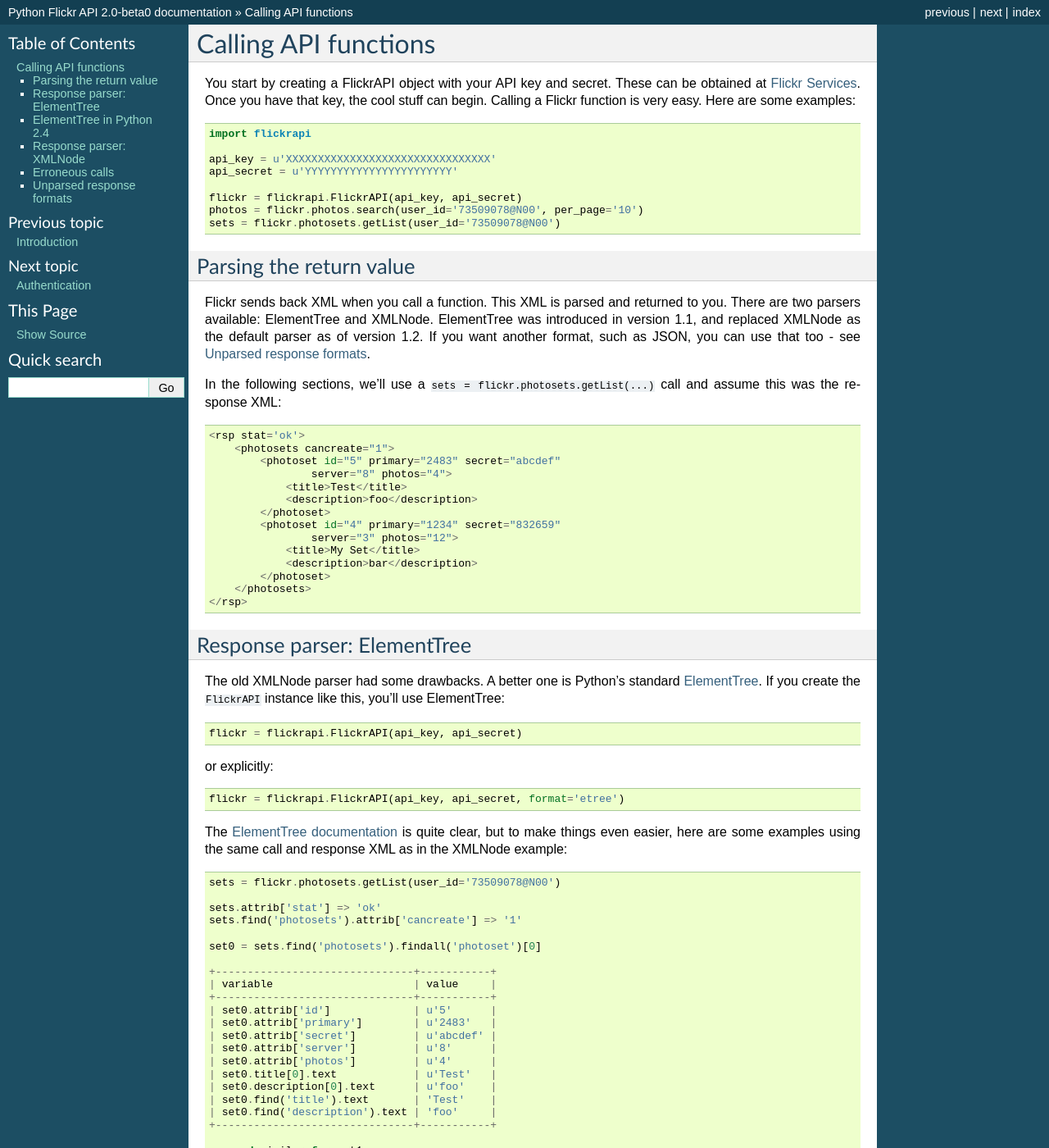
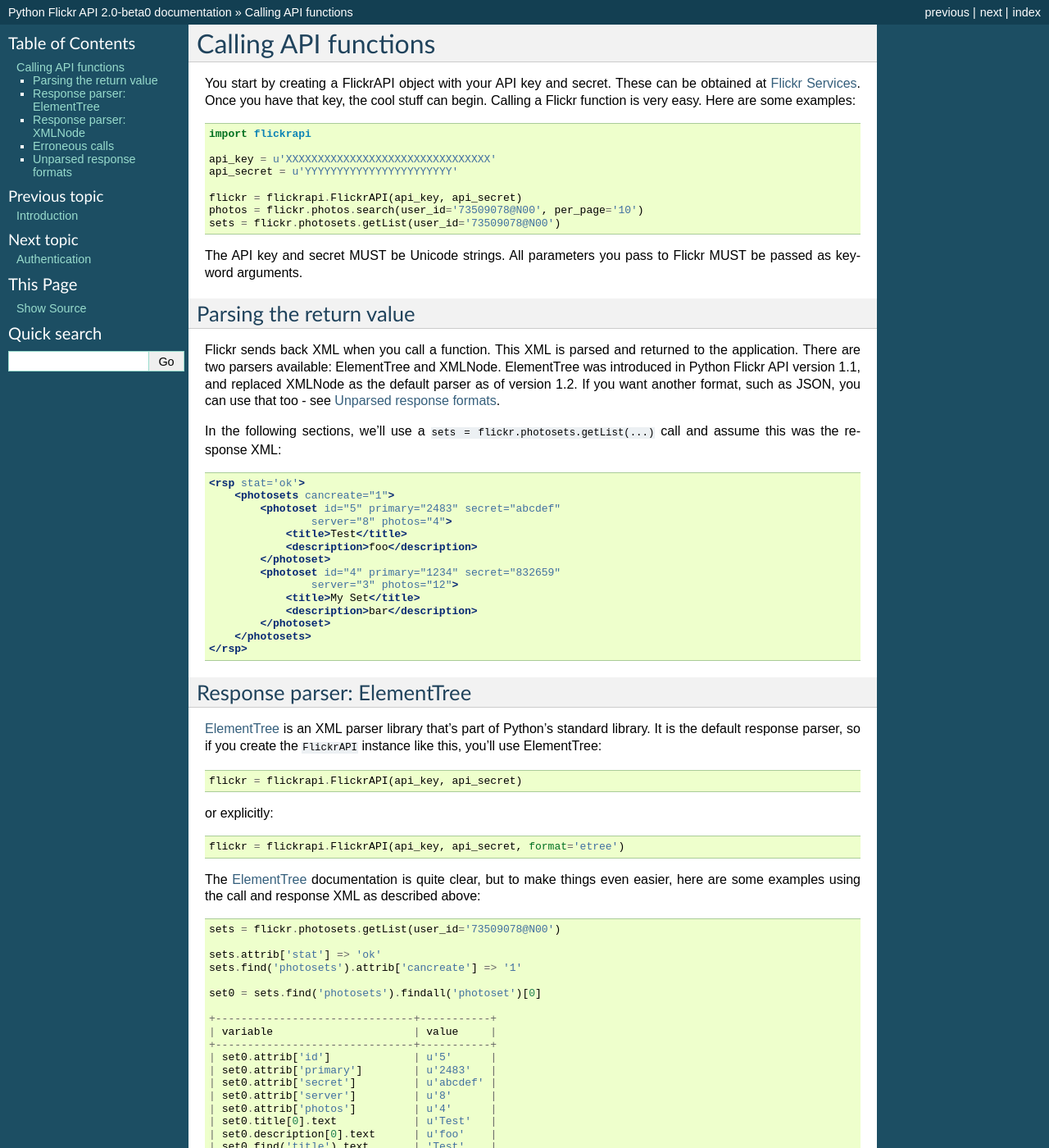
Before and after one commit to rsgalloway/flickrapi, a Sphinx documentation site: the page built from doc/2-calling.rst, in a window 1280 px wide and 1400 px high. Shown: the whole window at 82% size. Built offline with Sphinx 7.4.7, drawn with Linux system fonts in a browser that asks for light colours; some of the changed text lies outside the part shown.

Commit message:
Revisited chapter 2 of doc

```diff
--- a/doc/2-calling.rst
+++ b/doc/2-calling.rst
@@ -18,18 +18,23 @@
 
 .. _`Flickr Services`: http://www.flickr.com/services/api/keys/apply/
 
+The API key and secret MUST be Unicode strings. All parameters you pass
+to Flickr MUST be passed as keyword arguments.
+
 Parsing the return value
 ----------------------------------------------------------------------
 
 Flickr sends back XML when you call a function. This XML is parsed and
-returned to you. There are two parsers available: ElementTree and
-XMLNode. ElementTree was introduced in version 1.1, and replaced
+returned to the application. There are two parsers available: ElementTree and
+XMLNode. ElementTree was introduced in Python Flickr API version 1.1, and replaced
 XMLNode as the default parser as of version 1.2. If you want another format,
 such as JSON, you can use that too - see `Unparsed response formats`_.
 
 In the following sections, we'll use a ``sets =
 flickr.photosets.getList(...)`` call and assume this was the response
-XML::
+XML:
+
+.. code-block:: xml
 
     <rsp stat='ok'>
         <photosets cancreate="1">
@@ -49,9 +54,9 @@
 Response parser: ElementTree
 ----------------------------------------------------------------------
 
-The old XMLNode parser had some drawbacks. A better one is Python's
-standard ElementTree_. If you create the ``FlickrAPI`` instance like
-this, you'll use ElementTree::
+ElementTree_ is an XML parser library that's part of Python's standard
+library. It is the default response parser, so if you create the ``FlickrAPI``
+instance like this, you'll use ElementTree::
 
     flickr = flickrapi.FlickrAPI(api_key, api_secret)
 
@@ -59,9 +64,9 @@
 
     flickr = flickrapi.FlickrAPI(api_key, api_secret, format='etree')
 
-The `ElementTree documentation`_ is quite clear, but to make things
-even easier, here are some examples using the same call and response
-XML as in the XMLNode example::
+The ElementTree_ documentation is quite clear, but to make things
+even easier, here are some examples using the call and response
+XML as described above::
 
     sets = flickr.photosets.getList(user_id='73509078@N00')
 
@@ -86,31 +91,7 @@
 
     ... and similar for set1 ...
 
-ElementTree in Python 2.4
-----------------------------------------------------------------------
-
-Python 2.5 comes shipped with ElementTree. To get it running on Python
-2.4 you'll have to install ElementTree yourself. The easiest way is to
-get setuptools and then just type::
-
-    easy_install elementtree
-    easy_install flickrapi
-
-That'll get you both ElementTree and the latest version of the Python
-Flickr API.
-
-Another method is to get the Python FlickrAPI source and run::
-
-    python setup.py install
-    easy_install elementtree
-
-As a last resort, you can `download ElementTree`_ and install it
-manually.
-
-.. _`download ElementTree`: http://effbot.org/downloads/#elementtree
-
-.. _`ElementTree`:
-.. _`ElementTree documentation`: http://docs.python.org/lib/module-xml.etree.ElementTree.html
+.. _ElementTree: http://effbot.org/zone/element.htm
 
 Response parser: XMLNode
 ----------------------------------------------------------------------
@@ -163,20 +144,13 @@
 description of the error. In this case, a ``FlickrError`` exception
 will be thrown.
 
-The old behaviour of the Python Flickr API was to simply return the
-error code in the XML not raising any exception. It was possible to
-pass ``fail_on_error=False`` to the ``FlickrAPI`` constructor to get
-this behaviour, but this was deprecated in version 1.1 and has been
-removed in version 1.3.
-
 Unparsed response formats
 ----------------------------------------------------------------------
 
-Flickr supports different response formats, such as JSON and XML-RPC.
+Flickr supports different response formats, such as JSON and SOAP.
 If you want, you can use such a different response format. Just add a
-``format="json"`` option to the Flickr call. The Python Flickr API
-won't parse that format for you, though, so you just get the raw
-response::
+parameter like ``format="json"`` to the Flickr call. The Python Flickr API
+won't parse that format for you, and you just get the raw response::
 
   >>> f = flickrapi.FlickrAPI(api_key, api_secret)
   >>> f.test_echo(boo='baah', format='json')
```
